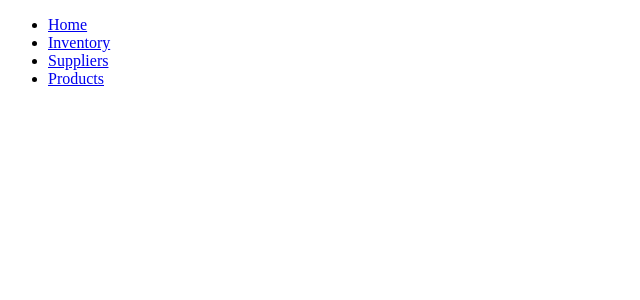
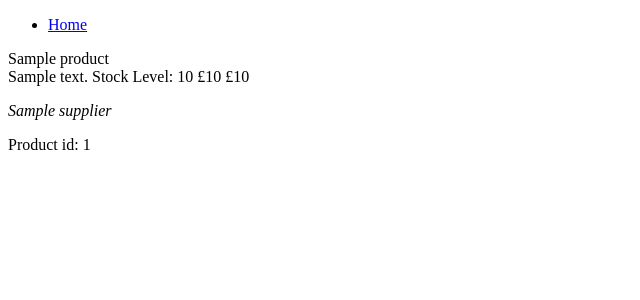
Before and after one commit to AkwasiAA/Project_1, a Flask app: template templates/products/index.html in a window 1280 px wide. Shown: the top 300 px of the page, without its empty margins (0-640 px from the left). Run offline with Flask 2, Linux system fonts and the light colour scheme; the template is opened without the code that fills it: most values are stand-ins (such as "Sample title", 1, 10 or a date in 2020).

Commit message:
11th commit

```diff
--- a/controllers/products_controller.py
+++ b/controllers/products_controller.py
@@ -11,8 +11,6 @@ products_blueprint = Blueprint("products", __name__)
 def products():
     products = product_repository.select_all
     return render_template("products/index.html", all_products = products)
-
-
 
 # NEW
 # GET '/products/new'
--- a/templates/base.html
+++ b/templates/base.html
@@ -15,9 +15,6 @@
         <nav>
             <ul class="mainmenu">
                 <li><a href="{{ url_for('home') }}">Home</a></li>
-                <li><a href="{{ url_for('inventory') }}">Inventory</a></li>
-                <li><a href="{{ url_for('suppliers') }}">Suppliers</a></li>
-                <li><a href="{{ url_for('products') }}">Products</a></li>
             </ul>
         </nav>
     </header>
--- a/templates/products/index.html
+++ b/templates/products/index.html
@@ -1,4 +1,25 @@
 {% extends "base.html" %}
 {% block content %}
 
+<div class="product-container">
+
+    {% for product in all_products %}
+    <div class="product">
+        <div class="name">
+            {{product.product_name}}
+            <div class="description">
+                {{product.prod_description}}
+                <span class="quantity">Stock Level: {{product.quantity}}</span>
+                <span class="purchase">£{{product.purchase_price}}</span>
+                <span class="selling">£{{product.selling_price}}</span>
+                <p><i>{{product.supplier.supplier_name}}</i></p>
+                <div class="id">
+                    Product id: {{product.id}}
+                </div>
+            </div>
+        </div>
+    </div>
+    {% endfor %}
+</div>
+
 {% endblock %}
```
